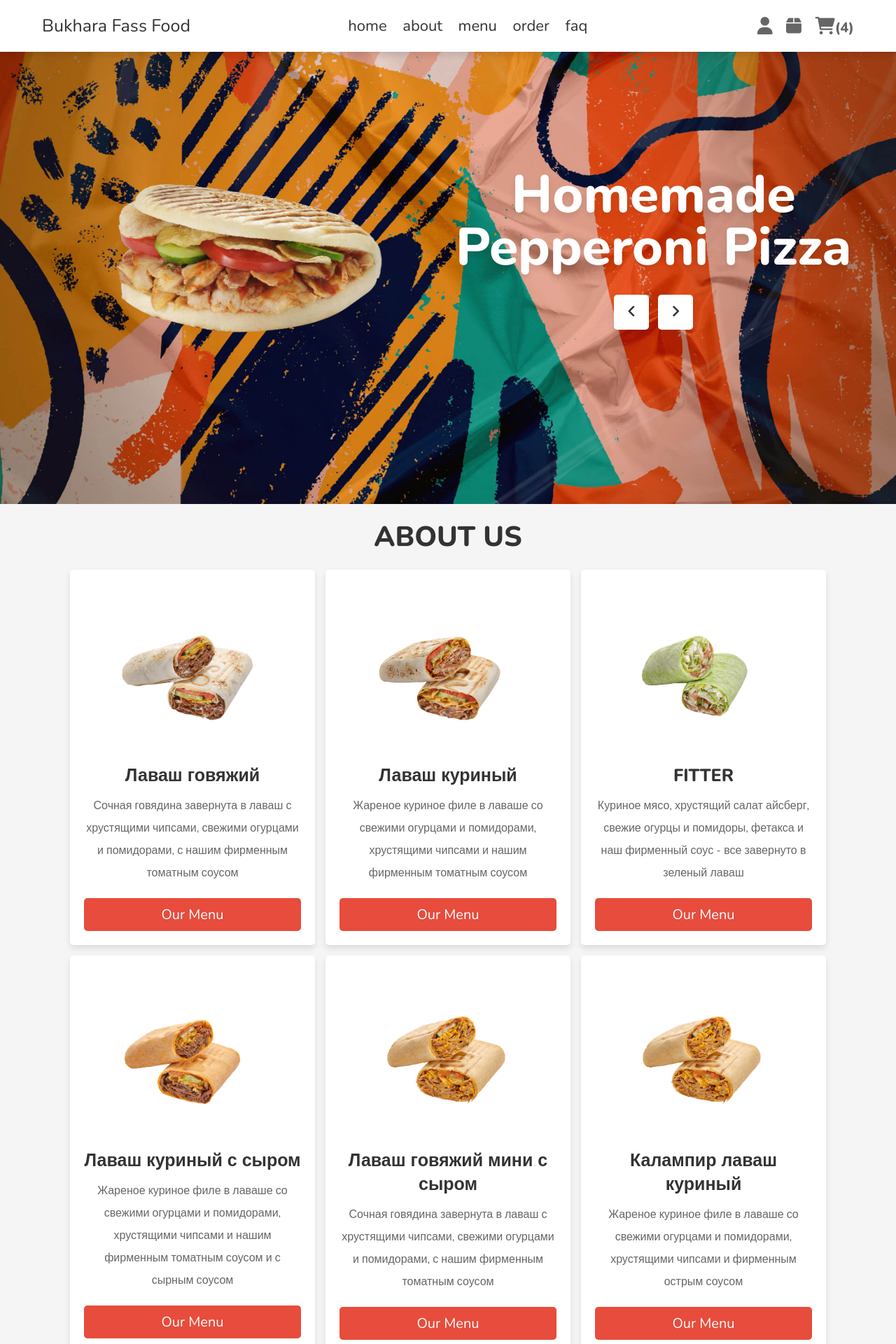
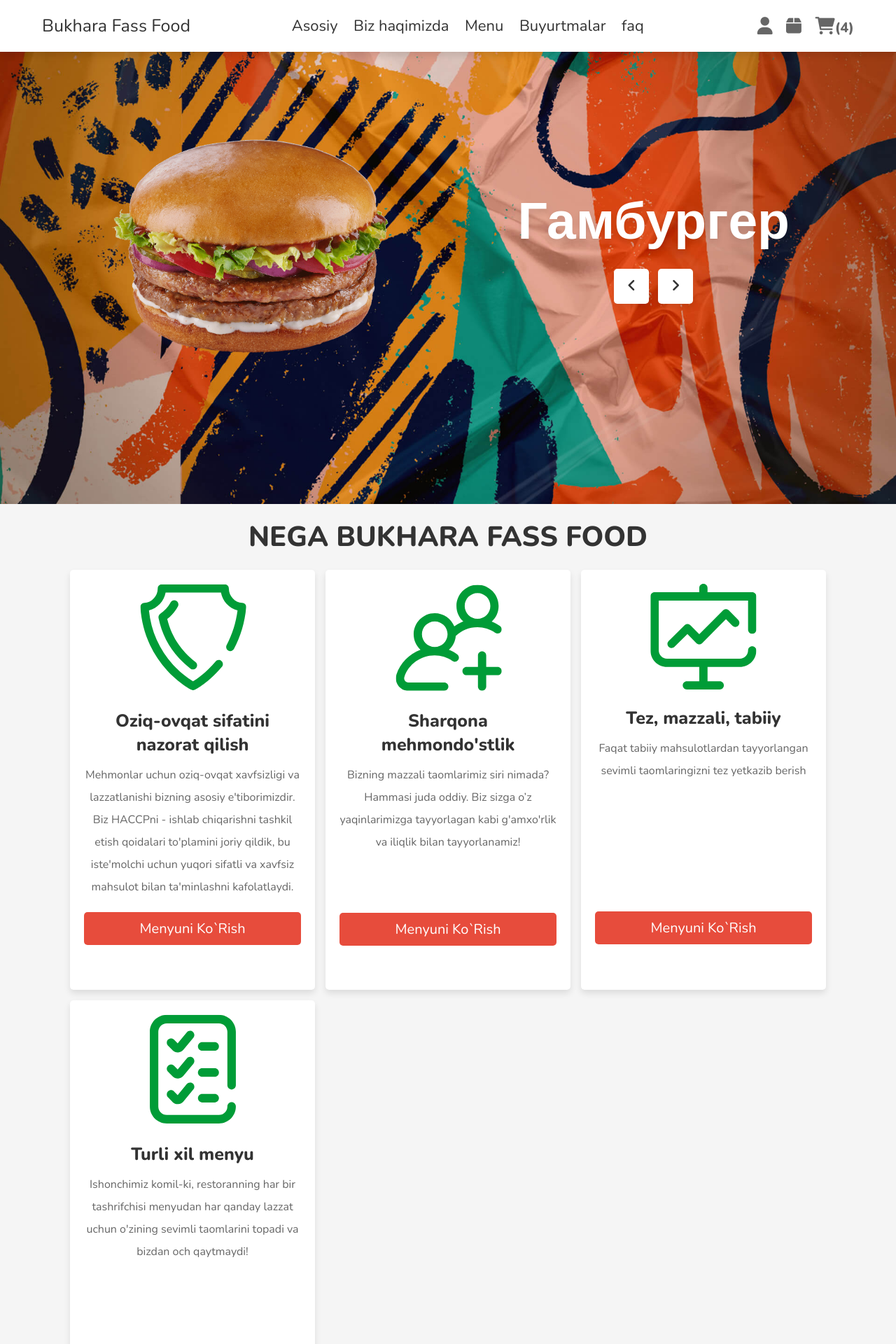
Before and after one commit to barotovbekhruzbek/FassFoodBukhara, a PHP site: page / in a window 1280 px wide. Shown: the top 1920 px of the page at 70% size. Run offline with PHP 8.4, Linux system fonts and the light colour scheme; some libraries are stand-ins or nearby versions.

Commit message:
changed all file

```diff
--- a/index.html
+++ b/index.html
@@ -20,10 +20,10 @@
             <section class="flex">
                 <a href="#home" class="logo">Bukhara Fass Food</a>
                 <nav class="navbar">
-                    <a href="#home">home</a>
-                    <a href="#about">about</a>
-                    <a href="#menu">menu</a>
-                    <a href="#order">order</a>
+                    <a href="#home">Asosiy</a>
+                    <a href="#about">Biz haqimizda</a>
+                    <a href="#menu">Menu</a>
+                    <a href="#order">Buyurtmalar</a>
                     <a href="#about">faq</a>
                 </nav>
 
@@ -45,7 +45,7 @@
                 <section>
                     <div id="close-account"> <span>close</span></div>
                     <div class="user">
-                        <p><span>you are not logged in now!</span></p>
+                        <p><span>siz hali tizimga kirmadingiz</span></p>
                     </div>
 
                     <div class="display-orders">
@@ -58,20 +58,20 @@
 
                     <div class="flex">
                         <form action="" method="post">
-                            <h3>login now</h3>
-                            <input type="email" name="email" required class="box" placeholder="enter your email" maxlength="20">
-                            <input type="password" name="password" required class="box" placeholder="enter your password" maxlength="20">
-                            <input type="submit" value="login now" name="login" class="btn">
+                            <h3>Kirish</h3>
+                            <input type="email" name="email" required class="box" placeholder="Emailingizni kiriting" maxlength="20">
+                            <input type="password" name="password" required class="box" placeholder="parol" maxlength="20">
+                            <input type="submit" value="kirish" name="login" class="btn">
                         </form>
 
                         <form action="" method="post">
-                            <h3>registr now</h3>
+                            <h3>registr</h3>
 
-                            <input type="text" name="name" required class="box" placeholder="enter your name" maxlength="20">
-                            <input type="email" name="email" required class="box" placeholder="enter your email" maxlength="20">
+                            <input type="text" name="name" required class="box" placeholder="ismingizni kiriting" maxlength="20">
+                            <input type="email" name="email" required class="box" placeholder="parolni kiriting" maxlength="20">
 
-                            <input type="password" name="password" required class="box" placeholder="enter your password" maxlength="20">
-                            <input type="password" name="spass" required class="box" placeholder="confirm your password" maxlength="20">
+                            <input type="password" name="password" required class="box" placeholder="parolni takrorlang" maxlength="20">
+
 
 
                             <input type="submit" value="register now" name="register" class="btn">
@@ -160,10 +160,10 @@
             <div class="slide-container">
                 <div class="slide active">
                     <div class="image">
-                        <img src="images/1.png" alt="">
+                        <img src="images/burger/1.png" alt="">
                     </div>
                     <div class="content">
-                        <h3>homemade Pepperoni Pizza</h3>
+                        <h3>Гамбургер</h3>
                         <div class="fas fa-angle-left" onclick="prev()"></div>
                         <div class="fas fa-angle-right" onclick="next()"></div>
                     </div>
@@ -172,10 +172,10 @@
 
                 <div class="slide">
                     <div class="image">
-                        <img src="images/2.png" alt="">
+                        <img src="images/xot/1.png" alt="">
                     </div>
                     <div class="content">
-                        <h3>homemade Pepperoni Pizza</h3>
+                        <h3>Хот Дог Багет</h3>
                         <div class="fas fa-angle-left" onclick="prev()"></div>
                         <div class="fas fa-angle-right" onclick="next()"></div>
                     </div>
@@ -185,10 +185,10 @@
 
                 <div class="slide">
                     <div class="image">
-                        <img src="images/3.png" alt="">
+                        <img src="images/shurma/1 (1).png" alt="">
                     </div>
                     <div class="content">
-                        <h3>homemade Pepperoni Pizza</h3>
+                        <h3>Средняя Шаурма говяжья</h3>
                         <div class="fas fa-angle-left" onclick="prev()"></div>
                         <div class="fas fa-angle-right" onclick="next()"></div>
                     </div>
@@ -200,45 +200,33 @@
 <!--about section start-->
 
         <section class="about" id="about">
-                <h1 class="heading">About Us</h1>
+                <h1 class="heading">Nega Bukhara Fass Food</h1>
                <div class="box-container">
                    <div class="box">
-                       <img src="images/lavash/1.png" alt="">
-                       <h3>Лаваш говяжий</h3>
-                       <p>Сочная говядина завернута в лаваш с хрустящими чипсами, свежими огурцами и помидорами, с нашим фирменным томатным соусом</p>
-                       <a href="#menu" class="btn"> our menu</a>
+                       <img src="images/about/shield.svg" alt="">
+                       <h3>Oziq-ovqat sifatini nazorat qilish</h3>
+                       <p>Mehmonlar uchun oziq-ovqat xavfsizligi va lazzatlanishi bizning asosiy e'tiborimizdir. Biz HACCPni - ishlab chiqarishni tashkil etish qoidalari to'plamini joriy qildik, bu iste'molchi uchun yuqori sifatli va xavfsiz mahsulot bilan ta'minlashni kafolatlaydi. </p>
+                       <a href="#menu" class="btn"> menyuni ko`rish</a>
                    </div>
 
 
                    <div class="box">
-                       <img src="images/lavash/2.png" alt="">
-                       <h3>Лаваш куриный</h3>
-                       <p>Жареное куриное филе в лаваше со свежими огурцами и помидорами, хрустящими чипсами и нашим фирменным томатным соусом</p>
-                       <a href="#menu" class="btn"> our menu</a>
+                       <img src="images/about/add-group.svg" alt="">
+                       <h3>Sharqona mehmondo'stlik</h3>
+                       <p style="padding-bottom: 75px;">Bizning mazzali taomlarimiz siri nimada? Hammasi juda oddiy. Biz sizga o’z yaqinlarimizga tayyorlagan kabi g'amxo'rlik va iliqlik bilan tayyorlanamiz!</p>
+                       <a href="#menu" class="btn">menyuni ko`rish</a>
                    </div>
                    <div class="box">
-                       <img src="images/lavash/3.png" alt="">
-                       <h3>FITTER</h3>
-                       <p>Куриное мясо, хрустящий салат айсберг, свежие огурцы и помидоры, фетакса и наш фирменный соус - все завернуто в зеленый лаваш</p>
-                       <a href="#menu" class="btn"> our menu</a>
+                       <img src="images/about/presentation.svg" alt="">
+                       <h3>Tez, mazzali, tabiiy</h3>
+                       <p style="padding-bottom: 175px;">Faqat tabiiy mahsulotlardan tayyorlangan sevimli taomlaringizni tez yetkazib berish</p>
+                       <a href="#menu" class="btn"> menyuni ko`rish</a>
                    </div>
-                   <div class="box">
-                       <img src="images/lavash/4.png" alt="">
-                       <h3>Лаваш куриный с сыром</h3>
-                       <p>Жареное куриное филе в лаваше со свежими огурцами и помидорами, хрустящими чипсами и нашим фирменным томатным соусом и с сырным соусом</p>
-                       <a href="#menu" class="btn"> our menu</a>
-                   </div>
-                   <div class="box">
-                       <img src="images/lavash/5.png" alt="">
-                       <h3>Лаваш говяжий мини с сыром</h3>
-                       <p>Сочная говядина завернута в лаваш с хрустящими чипсами, свежими огурцами и помидорами, с нашим фирменным томатным соусом</p>
-                       <a href="#menu" class="btn"> our menu</a>
-                   </div>
-                   <div class="box">
-                       <img src="images/lavash/5.png" alt="">
-                       <h3>Калампир лаваш куриный</h3>
-                       <p>Жареное куриное филе в лаваше со свежими огурцами и помидорами, хрустящими чипсами и фирменным острым соусом</p>
-                       <a href="#menu" class="btn"> our menu</a>
+                        <div class="box">
+                       <img src="images/about/test.svg" alt="">
+                       <h3>Turli xil menyu</h3>
+                       <p style="padding-bottom: 120px;">Ishonchimiz komil-ki, restoranning har bir tashrifchisi menyudan har qanday lazzat uchun o'zining sevimli taomlarini topadi va bizdan och qaytmaydi!</p>
+                       <a href="#menu" class="btn"> menyuni ko`rish</a>
                    </div>
                </div>
         </section>
@@ -247,7 +235,7 @@
 <!--    menu section-->
 
     <section id="menu" class="menu">
-            <h1 class="heading">our menu</h1>
+            <h1 class="heading">Bizning menyu</h1>
         <div class="box-container">
 
             <div class="box">
--- a/style.css
+++ b/style.css
@@ -472,6 +472,7 @@ section{
 }
 
 .about .box-container .box{
+    height: 600px;
     background-color: var(--white);
     border-radius: .5rem;
     padding:2rem;
@@ -480,7 +481,7 @@ section{
 }
 
 .about .box-container .box img{
-    width: 100%;
+    width: 50%;
     margin-bottom: 2rem;
 }
 
```
Also changed, not shown: images/about/add-group.svg (added), images/about/presentation.svg (added), images/about/shield.svg (added), images/about/test.svg (added), images/burger/1.png (added), images/shurma/1 (1).png (added), images/xot/1.png (added).
